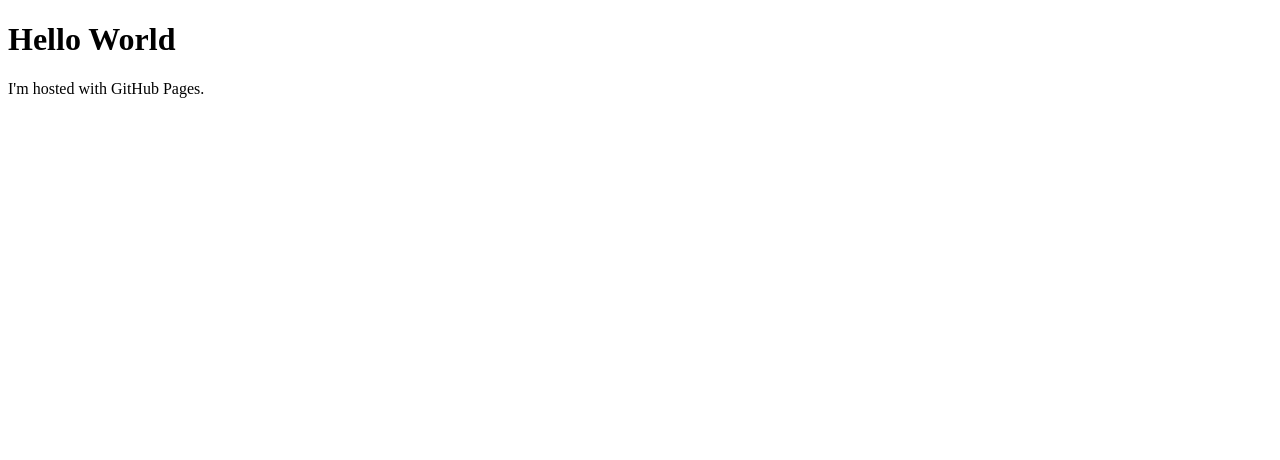
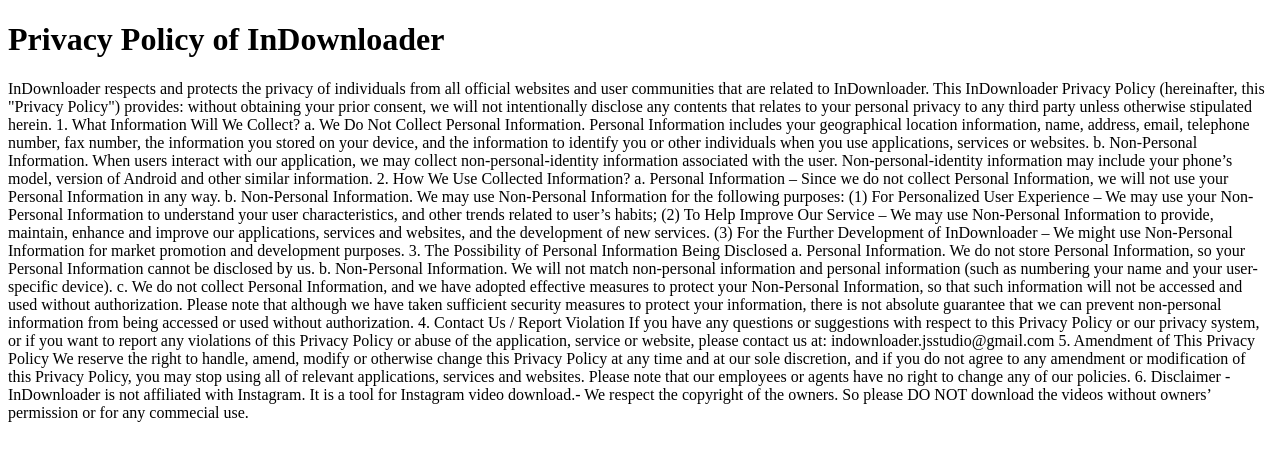
Before and after one commit to indownloader/InDownloader.github.io, a plain HTML site: page index.html in a window 1280 px wide. Drawn offline with Linux system fonts and the light colour scheme.

Commit message:
Update index.html

```diff
--- a/index.html
+++ b/index.html
@@ -1,7 +1,36 @@
 <!DOCTYPE html>
 <html>
 <body>
-<h1>Hello World</h1>
-<p>I'm hosted with GitHub Pages.</p>
+<h1>Privacy Policy of InDownloader</h1>
+<p>InDownloader respects and protects the privacy of individuals from all official websites and user communities that are related to InDownloader. This InDownloader Privacy Policy (hereinafter, this "Privacy Policy") provides: without obtaining your prior consent, we will not intentionally disclose any contents that relates to your personal privacy to any third party unless otherwise stipulated herein.
+
+1. What Information Will We Collect?
+a. We Do Not Collect Personal Information. Personal Information includes your geographical location information, name, address, email, telephone number, fax number, the information you stored on your device, and the information to identify you or other individuals when you use applications, services or websites.
+b. Non-Personal Information. When users interact with our application, we may collect non-personal-identity information associated with the user. Non-personal-identity information may include your phone’s model, version of Android and other similar information.
+
+2. How We Use Collected Information?
+a. Personal Information – Since we do not collect Personal Information, we will not use your Personal Information in any way.
+b. Non-Personal Information. We may use Non-Personal Information for the following purposes:
+
+    (1) For Personalized User Experience – We may use your Non-Personal Information to understand your user characteristics, and other trends related to user’s habits;
+
+    (2) To Help Improve Our Service – We may use Non-Personal Information to provide, maintain, enhance and improve our applications, services and websites, and the development of new services.
+
+    (3) For the Further Development of InDownloader – We might use Non-Personal Information for market promotion and development purposes.
+
+3. The Possibility of Personal Information Being Disclosed
+a. Personal Information. We do not store Personal Information, so your Personal Information cannot be disclosed by us.
+b. Non-Personal Information. We will not match non-personal information and personal information (such as numbering your name and your user-specific device).
+c. We do not collect Personal Information, and we have adopted effective measures to protect your Non-Personal Information, so that such information will not be accessed and used without authorization. Please note that although we have taken sufficient security measures to protect your information, there is not absolute guarantee that we can prevent non-personal information from being accessed or used without authorization.
+
+4. Contact Us / Report Violation
+If you have any questions or suggestions with respect to this Privacy Policy or our privacy system, or if you want to report any violations of this Privacy Policy or abuse of the application, service or website, please contact us at: indownloader.jsstudio@gmail.com
+
+5. Amendment of This Privacy Policy
+We reserve the right to handle, amend, modify or otherwise change this Privacy Policy at any time and at our sole discretion, and if you do not agree to any amendment or modification of this Privacy Policy, you may stop using all of relevant applications, services and websites. Please note that our employees or agents have no right to change any of our policies.
+
+6. Disclaimer
+- InDownloader is not affiliated with Instagram. It is a tool for Instagram video download.- We respect the copyright of the owners. So please DO NOT download the videos without owners’ permission or for any commecial use.
+</p>
 </body>
 </html>
```
